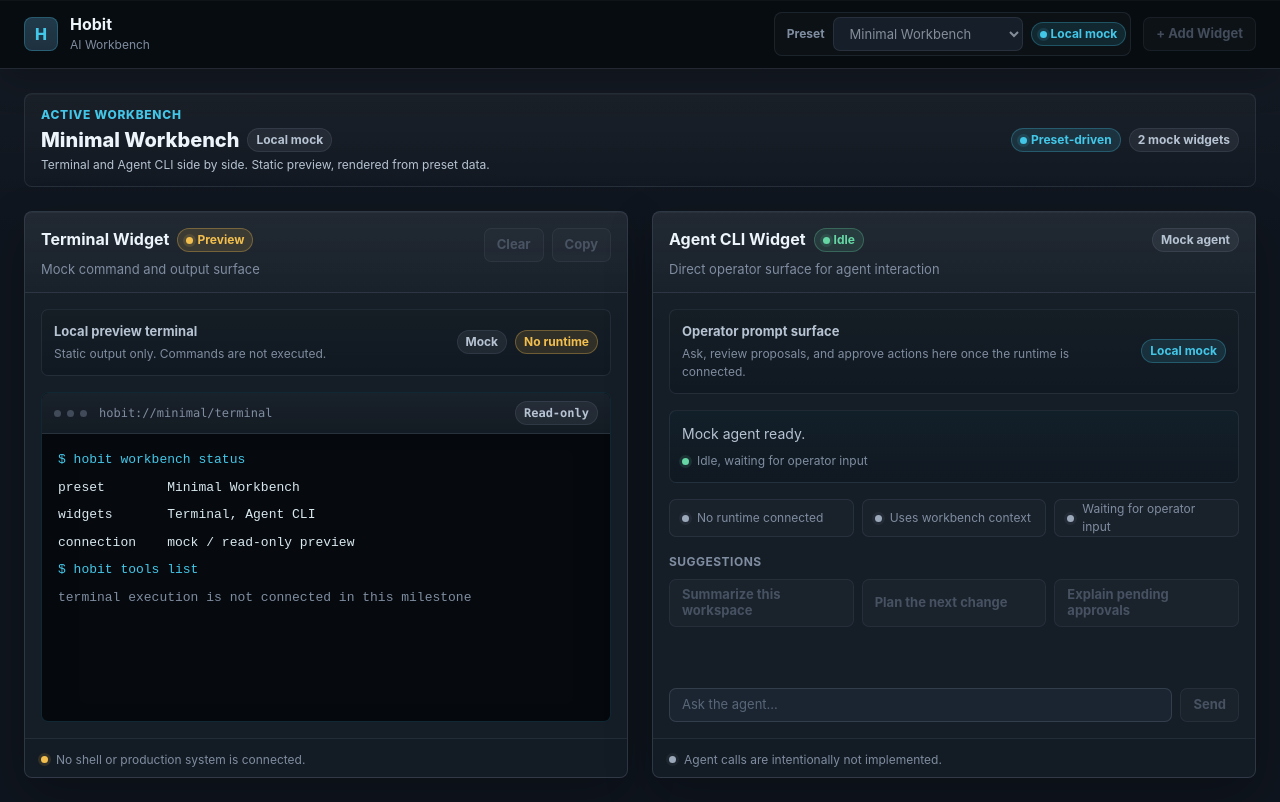
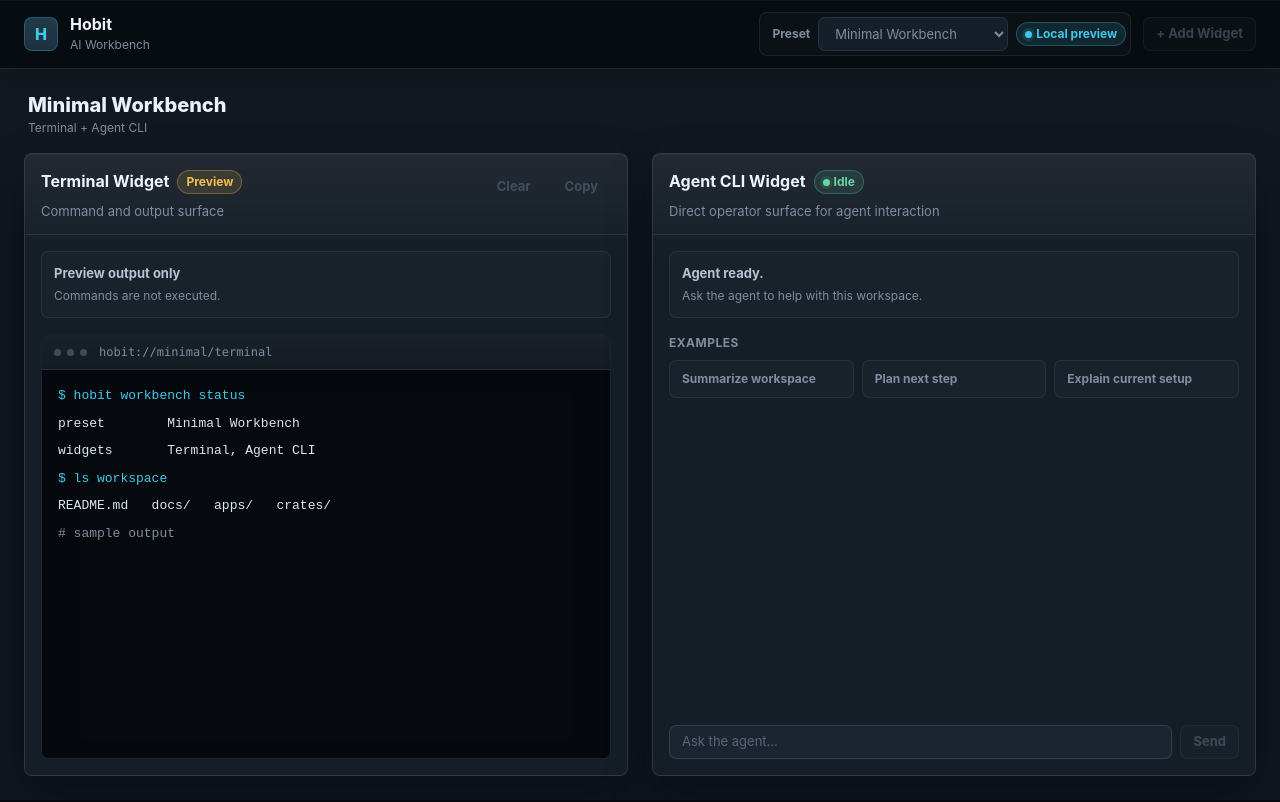
Before and after one commit to d-koshelev/Hobit, a React (Vite) app in the folder apps/desktop/frontend/: page / in a window 1280 px wide. Built offline with nearby package versions, Linux system fonts and the light colour scheme.

Commit message:
frontend: simplify minimal workbench surface

```diff
--- a/apps/desktop/frontend/src/styles/layout.css
+++ b/apps/desktop/frontend/src/styles/layout.css
@@ -109,7 +109,7 @@
   display: flex;
   flex: 1;
   flex-direction: column;
-  gap: var(--space-xl);
+  gap: var(--space-lg);
   padding: var(--space-xl);
   background:
     linear-gradient(180deg, rgba(255, 255, 255, 0.018), transparent 180px),
@@ -121,18 +121,12 @@
   align-items: center;
   justify-content: space-between;
   gap: var(--space-lg);
-  border: 1px solid var(--color-border-subtle);
-  border-radius: var(--radius-lg);
-  background:
-    linear-gradient(180deg, rgba(255, 255, 255, 0.024), transparent),
-    rgba(255, 255, 255, 0.012);
-  box-shadow: var(--shadow-surface);
-  padding: var(--space-md) var(--space-lg);
+  padding: 0 var(--space-xs);
 }
 
 .summary-copy {
   display: grid;
-  gap: var(--space-xs);
+  gap: 2px;
 }
 
 .summary-eyebrow {
@@ -162,7 +156,7 @@
 .summary-text {
   margin: 0;
   max-width: 620px;
-  color: var(--color-text-secondary);
+  color: var(--color-text-muted);
   font-size: var(--text-xs);
 }
 
@@ -328,9 +322,14 @@
 .button:disabled,
 .icon-button:disabled {
   border-color: var(--color-border-subtle);
-  background: rgba(154, 168, 186, 0.055);
+  background: rgba(154, 168, 186, 0.04);
   color: var(--color-text-disabled);
-  opacity: 0.72;
+  opacity: 0.62;
+}
+
+.button-ghost:disabled {
+  border-color: transparent;
+  background: transparent;
 }
 
 .icon-button {
@@ -460,9 +459,7 @@
   gap: var(--space-md);
   border: 1px solid var(--color-border-subtle);
   border-radius: var(--radius-md);
-  background:
-    linear-gradient(180deg, rgba(255, 255, 255, 0.018), transparent),
-    var(--color-nested-surface);
+  background: rgba(255, 255, 255, 0.018);
   padding: var(--space-md);
 }
 
@@ -638,10 +635,17 @@
   gap: var(--space-sm);
 }
 
-.suggestion {
-  justify-content: flex-start;
-  min-height: 48px;
-  text-align: left;
+.suggestion-chip {
+  display: inline-flex;
+  min-height: 38px;
+  align-items: center;
+  border: 1px solid var(--color-border-subtle);
+  border-radius: var(--radius-md);
+  background: rgba(255, 255, 255, 0.018);
+  color: var(--color-text-muted);
+  font-size: var(--text-xs);
+  font-weight: 650;
+  padding: 0 var(--space-md);
 }
 
 .prompt-row {
--- a/apps/desktop/frontend/src/widgets/agent-cli/AgentCliWidget.tsx
+++ b/apps/desktop/frontend/src/widgets/agent-cli/AgentCliWidget.tsx
@@ -6,27 +6,14 @@ import { WidgetFrame } from "../../design-system/WidgetFrame";
 import type { WidgetRenderProps } from "../../workbench/types";
 
 const prompts = [
-  "Summarize this workspace",
-  "Plan the next change",
-  "Explain pending approvals",
-];
-
-const statusItems = [
-  "No runtime connected",
-  "Uses workbench context",
-  "Waiting for operator input",
+  "Summarize workspace",
+  "Plan next step",
+  "Explain current setup",
 ];
 
 export function AgentCliWidget({ title }: WidgetRenderProps) {
   return (
     <WidgetFrame
-      actions={<Badge variant="neutral">Mock agent</Badge>}
-      footer={
-        <p className="mock-note">
-          <StatusDot variant="neutral" /> Agent calls are intentionally not
-          implemented.
-        </p>
-      }
       status={
         <Badge variant="success">
           <StatusDot variant="success" />
@@ -38,53 +25,25 @@ export function AgentCliWidget({ title }: WidgetRenderProps) {
     >
       <div className="agent-hero">
         <div className="surface-row-copy">
-          <p className="surface-row-title">Operator prompt surface</p>
-          <p className="surface-row-text">
-            Ask, review proposals, and approve actions here once the runtime is
-            connected.
-          </p>
-        </div>
-        <Badge variant="info">Local mock</Badge>
-      </div>
-
-      <div className="agent-thread">
-        <div className="agent-message agent-message-compact">
-          <p>Mock agent ready.</p>
-          <div className="activity-row">
-            <StatusDot variant="success" />
-            Idle, waiting for operator input
-          </div>
+          <p className="surface-row-title">Agent ready.</p>
+          <p className="surface-row-text">Ask the agent to help with this workspace.</p>
         </div>
       </div>
 
-      <div className="agent-status-grid">
-        {statusItems.map((item) => (
-          <div className="agent-status-item" key={item}>
-            <StatusDot variant="neutral" />
-            {item}
-          </div>
-        ))}
-      </div>
-
       <div className="suggestions" aria-label="Mock suggested prompts">
-        <span className="section-label">Suggestions</span>
+        <span className="section-label">Examples</span>
         <div className="suggestion-grid">
           {prompts.map((prompt) => (
-            <Button
-              className="suggestion"
-              disabled
-              key={prompt}
-              variant="secondary"
-            >
+            <span className="suggestion-chip" key={prompt}>
               {prompt}
-            </Button>
+            </span>
           ))}
         </div>
       </div>
 
       <div className="prompt-row">
         <Input
-          aria-label="Mock agent prompt"
+          aria-label="Agent prompt"
           disabled
           placeholder="Ask the agent..."
           type="text"
--- a/apps/desktop/frontend/src/widgets/terminal/TerminalWidget.tsx
+++ b/apps/desktop/frontend/src/widgets/terminal/TerminalWidget.tsx
@@ -1,6 +1,5 @@
 import { Badge } from "../../design-system/Badge";
 import { Button } from "../../design-system/Button";
-import { StatusDot } from "../../design-system/StatusDot";
 import { WidgetFrame } from "../../design-system/WidgetFrame";
 import type { WidgetRenderProps } from "../../workbench/types";
 
@@ -8,9 +7,9 @@ const lines = [
   { kind: "prompt", text: "$ hobit workbench status" },
   { kind: "output", text: "preset        Minimal Workbench" },
   { kind: "output", text: "widgets       Terminal, Agent CLI" },
-  { kind: "output", text: "connection    mock / read-only preview" },
-  { kind: "prompt", text: "$ hobit tools list" },
-  { kind: "muted", text: "terminal execution is not connected in this milestone" },
+  { kind: "prompt", text: "$ ls workspace" },
+  { kind: "output", text: "README.md   docs/   apps/   crates/" },
+  { kind: "muted", text: "# sample output" },
 ];
 
 export function TerminalWidget({ title }: WidgetRenderProps) {
@@ -26,31 +25,20 @@ export function TerminalWidget({ title }: WidgetRenderProps) {
           </Button>
         </>
       }
-      footer={
-        <p className="mock-note">
-          <StatusDot variant="warning" /> No shell or production system is
-          connected.
-        </p>
-      }
       status={
         <Badge variant="warning">
-          <StatusDot variant="warning" />
           Preview
         </Badge>
       }
-      subtitle="Mock command and output surface"
+      subtitle="Command and output surface"
       title={title}
     >
       <div className="terminal-meta">
         <div className="surface-row-copy">
-          <p className="surface-row-title">Local preview terminal</p>
+          <p className="surface-row-title">Preview output only</p>
           <p className="surface-row-text">
-            Static output only. Commands are not executed.
+            Commands are not executed.
           </p>
-        </div>
-        <div className="terminal-meta-badges">
-          <Badge variant="neutral">Mock</Badge>
-          <Badge variant="warning">No runtime</Badge>
         </div>
       </div>
 
@@ -62,7 +50,6 @@ export function TerminalWidget({ title }: WidgetRenderProps) {
             <span />
           </div>
           <span className="terminal-path">hobit://minimal/terminal</span>
-          <Badge variant="neutral">Read-only</Badge>
         </div>
         <pre className="terminal-lines">
           {lines.map((line) => (
--- a/apps/desktop/frontend/src/workbench/WorkbenchCanvas.tsx
+++ b/apps/desktop/frontend/src/workbench/WorkbenchCanvas.tsx
@@ -1,5 +1,3 @@
-import { Badge } from "../design-system/Badge";
-import { StatusDot } from "../design-system/StatusDot";
 import { WidgetHost } from "./WidgetHost";
 import type { WorkbenchPreset } from "./types";
 
@@ -11,26 +9,16 @@ export function WorkbenchCanvas({ preset }: WorkbenchCanvasProps) {
   const visibleWidgets = preset.widgets
     .filter((widget) => widget.visible)
     .sort((first, second) => first.layout.order - second.layout.order);
+  const widgetSummary = visibleWidgets
+    .map((widget) => widget.title.replace(" Widget", ""))
+    .join(" + ");
 
   return (
     <section className="canvas-shell" aria-label={`${preset.title} canvas`}>
       <div className="canvas-summary">
         <div className="summary-copy">
-          <span className="summary-eyebrow">Active Workbench</span>
-          <div className="summary-row">
-            <h1 className="summary-title">{preset.title}</h1>
-            <Badge variant="neutral">Local mock</Badge>
-          </div>
-          <p className="summary-text">
-            {preset.description} Static preview, rendered from preset data.
-          </p>
-        </div>
-        <div className="canvas-status">
-          <Badge variant="info">
-            <StatusDot variant="info" />
-            Preset-driven
-          </Badge>
-          <Badge variant="neutral">{visibleWidgets.length} mock widgets</Badge>
+          <h1 className="summary-title">{preset.title}</h1>
+          <p className="summary-text">{widgetSummary}</p>
         </div>
       </div>
 
--- a/apps/desktop/frontend/src/workbench/WorkbenchTopBar.tsx
+++ b/apps/desktop/frontend/src/workbench/WorkbenchTopBar.tsx
@@ -31,7 +31,7 @@ export function WorkbenchTopBar({ preset }: WorkbenchTopBarProps) {
           </label>
           <Badge variant="info">
             <StatusDot variant="info" />
-            Local mock
+            Local preview
           </Badge>
         </div>
         <Button disabled variant="primary">
```
Also changed, not shown: 1 other file (tests, documents, lock files or other folders).
